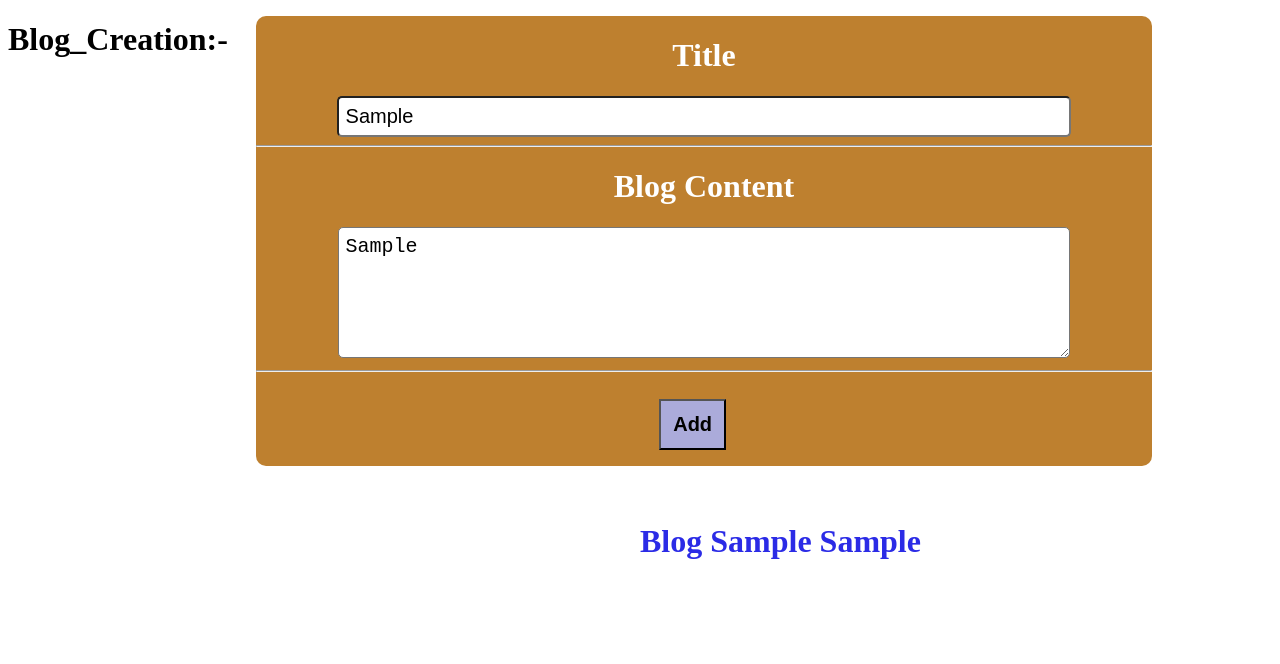
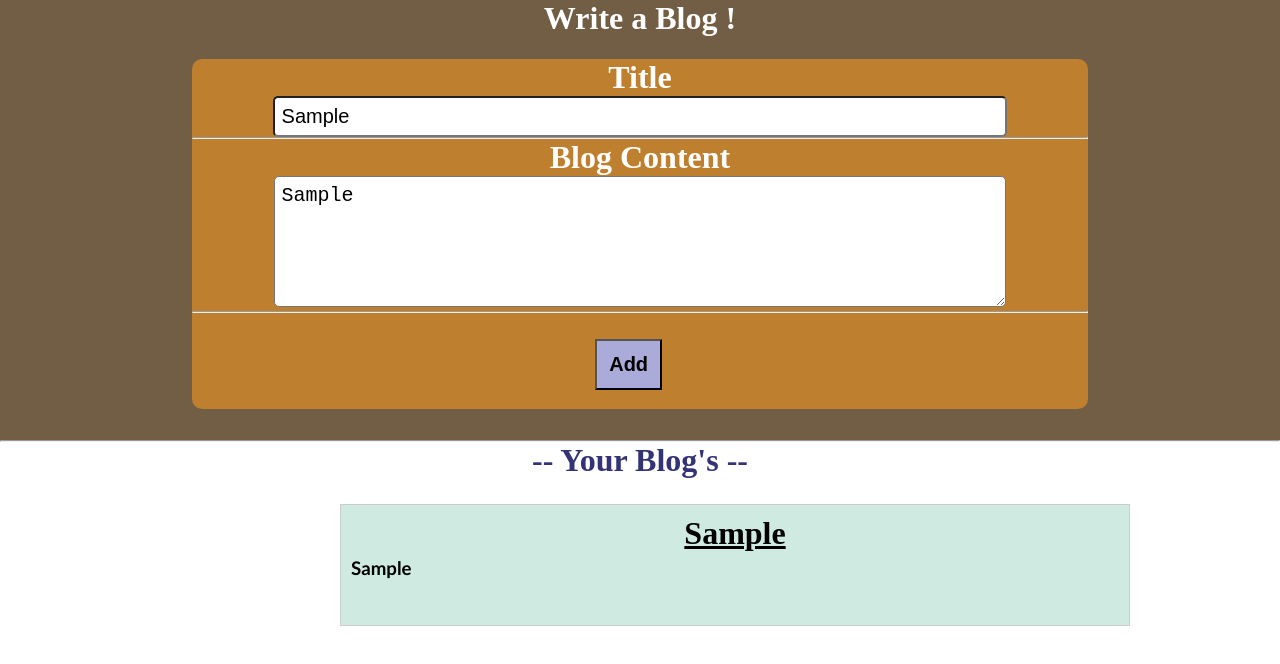
Before and after one commit to Abhijeet-Tripathi/ReactBlog, a React (Create React App) app: page / in a window 1280 px wide. Both pictures are taken after typing "Sample", "Sample" into the empty fields and a click on the button "Add". Shown: the top 664 px of the page. Built offline with nearby package versions, Linux system fonts and the light colour scheme.

Commit message:
added the fuctionalities of add button, onclicked will render a blog

```diff
--- a/src/components/Blog.js
+++ b/src/components/Blog.js
@@ -1,28 +1,67 @@
-import React,{useState} from "react";
-import style from '../cssModules/Blog.module.css';
-function Blog(){
-    const[name,setName]=useState("");
-    const[lastname,setLastName]=useState("");
+import React, { useState } from "react";
+import style from "../cssModules/Blog.module.css";
 
-    return(
+
+function Blog() {
+  const [title, setTitle] = useState("");
+  const [content, setContent] = useState("");
+  const[blogs,setBlogs]=useState([]);
+
+  const handleSubmit = (e) => {
+    e.preventDefault();
+    setBlogs([{title,content},...blogs]);
+    console.log(blogs);
+
+  };
+  return (
     <>
-        <h1>Blog_Creation:-</h1>
+    <div className={style.coreContainer}>
+            <h1 className={style.heading}>Write a Blog !</h1>
             <div className={style.container}>
+              <form onSubmit={handleSubmit}>
                 <h1 className={style.heading}>Title</h1>
 
-       <input className={style.inp}  placeholder="Enter Title ..." type="text" onChange={(e)=>setName(e.target.value)}></input>
-       <hr/>
+                <input
+                  className={style.inp}
+                  placeholder="Enter Title ..."
+                  type="text"
+                  value={title}
+                  onChange={(e) => setTitle(e.target.value)}
+                ></input>
+                <hr />
                 <h1 className={style.heading}>Blog Content</h1>
-       <textarea className={style.inp} placeholder="Enter Content Here ..." rows="5" cols="70" name="description" onChange={(e)=>setLastName(e.target.value)}></textarea>
-      <hr/>
-       {/* <input className={style.inp} type="text" onChange={(e)=>setLastName(e.target.value)}></input> */}
-       <button className={style.btn}>Add</button>
+                <textarea
+                  className={style.inp}
+                  placeholder="Enter Content Here ..."
+                  rows="5"
+                  cols="70"
+                  value={content}
+                  name="description"
+                  onChange={(e) => setContent(e.target.value)}
+                ></textarea>
+                <hr />
+                <button type="submit" className={style.btn}>
+                  Add
+                </button>
+              </form>
+            </div>
       </div>
 
-      <h2 className={style.headinp}>Blog {name+" "+lastname}</h2>
+<hr/>
+
+      <h2 className={style.headinp}>-- Your Blog's --</h2>
+
+
+      {blogs.map((blog,i)=>(
+        <div className={style.slide} key={i}>
+           <h1 className={style.slideTitle}>{blog.title}</h1>
+
+          <h3 className={style.slideContent}>{blog.content}</h3>
+          </div>
+      ))}
 
     </>
-    )
+  );
 }
 
 export default Blog;
--- a/src/cssModules/Blog.module.css
+++ b/src/cssModules/Blog.module.css
@@ -1,13 +1,24 @@
+*{
+  padding:0;
+  margin:0;
+}
+
 .heading{
     color:#fff;
+    text-align: center;
+  }
+  .coreContainer{
+    background-color: rgb(114, 94, 68);
+    width: 100vw;
+    height:55vh;
   }
 
   .container{
-    position: absolute;
-    left:20%;
-    top:2%;
+    position: relative;
+    left:15%;
+    top:5%;
     border-radius:10px;
-    height:450px;
+    height:350px;
     width: 70%;
     background-color: rgb(190, 128, 47);
     /* justify-content: center; */
@@ -23,7 +34,7 @@
 
   .btn{
     position: absolute;
-    top:85%;
+    top:80%;
     left: 45%;
     padding:12px;
     font-size:1.25rem;
@@ -32,9 +43,30 @@
   }
 
   .headinp{
-    position: absolute;
-    top:62%;
-    left: 50%;
+    text-align: center;
     font-size: 2rem;
-    color: rgb(43, 43, 230);
+    color: rgb(51, 51, 118);
   }
+
+  .slide{
+    margin-top:25px;
+    margin-left: 340px;
+    width: 60vw;
+    background-color: rgb(206, 234, 225);
+    min-height: 100px; /* Set a minimum height */
+    border: 1px solid #ccc;
+    box-shadow: inset;
+    padding: 10px;
+    overflow: auto;
+  }
+
+  .slideTitle{
+    text-align: center;
+    margin-bottom: 5px;
+    text-decoration: underline;
+  }
+  .slideContent{
+    font-family: 'Trebuchet MS', 'Lucida Sans Unicode', 'Lucida Grande', 'Lucida Sans', Arial, sans-serif;
+    text-decoration: solid;
+
+  }
```
Lines whose indentation alone changed are shown as unchanged.
